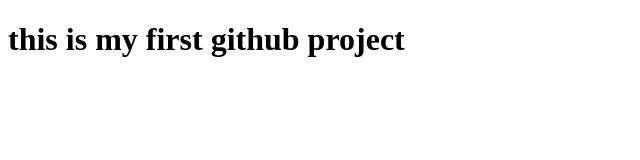
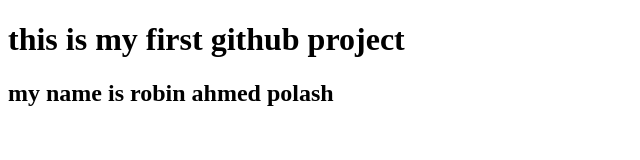
Before and after one commit to robinpolash99/My-first-website, a plain HTML site: page index.html in a window 1280 px wide. Shown: the whole page, without its empty margins (0-640 px from the left). Drawn offline with Linux system fonts and the light colour scheme.

Commit message:
added a head

```diff
--- a/index.html
+++ b/index.html
@@ -7,5 +7,6 @@
 </head>
 <body>
     <h1>this is my first github project</h1>
+    <h2>my name is robin ahmed polash</h2>
 </body>
 </html>
```
